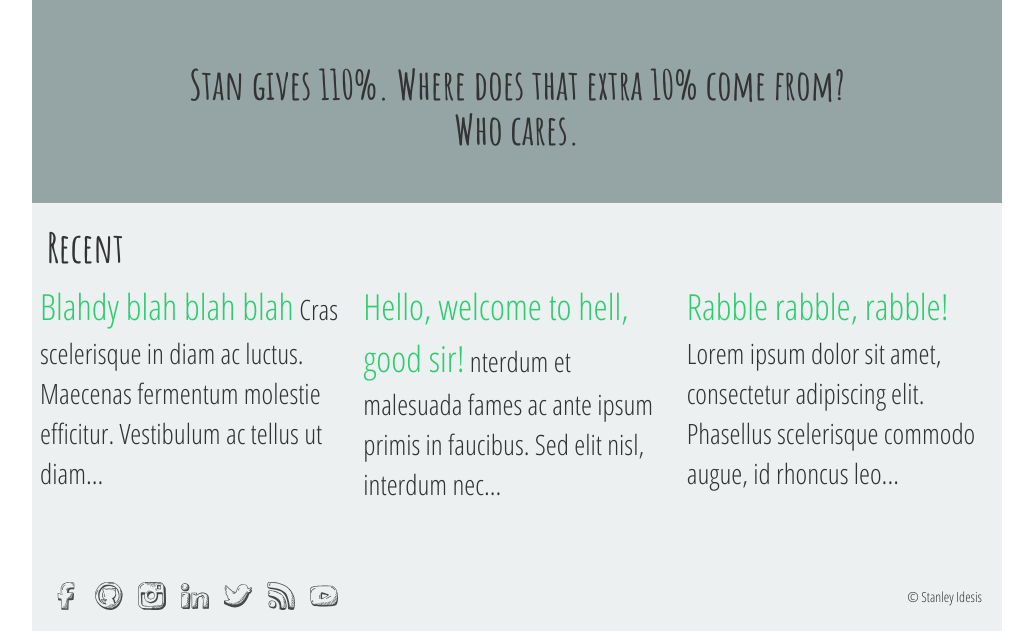
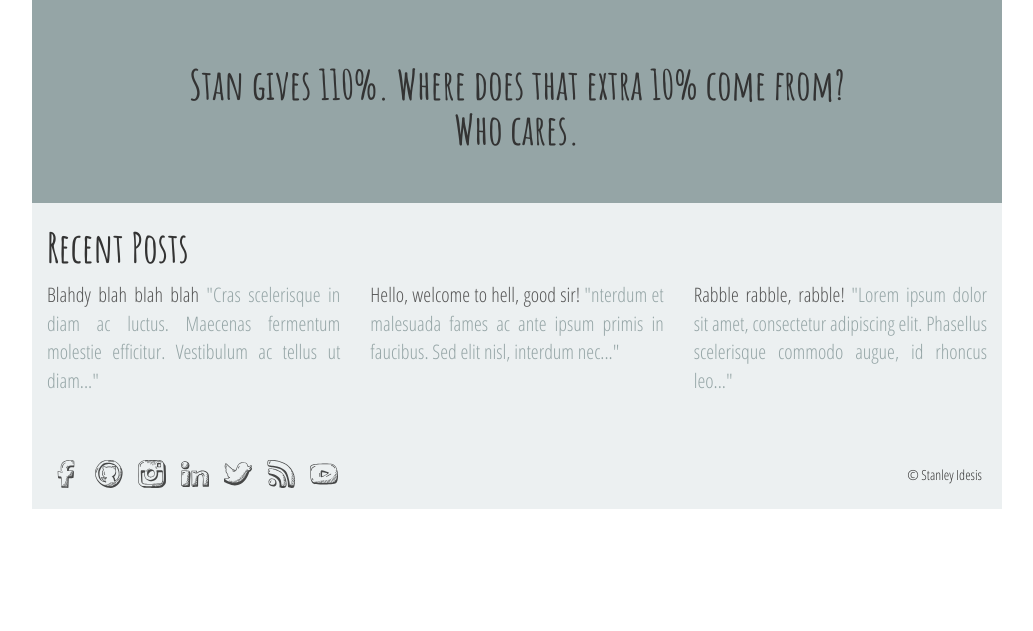
Before and after one commit to stanidesis/stanleyidesis.com, a Jekyll site: the page built from index.html, in a window 1280 px wide. Shown: the part 567-1198 px from the top of the page, without its empty margins (123-1156 px from the left). Built offline with Jekyll 4.4.1, drawn with Linux system fonts in a browser that asks for light colours; after the commit the page ends 1076 px from its top, so only the background shows below that.

Commit message:
I like how recent posts look now

```diff
--- a/_includes/recent_posts.html
+++ b/_includes/recent_posts.html
@@ -1,7 +1,9 @@
 <div class="recent_posts">
   {% for post in site.posts limit:3 %}
-  <div class="col-xs-12 col-sm-4 recent_blurb">
-    <p><a href="{{ post.url }}">{{ post.title }}</a> {{  post.excerpt | markdownify | strip_html | truncatewords: 15 }}</p>
-  </div>
+    <div class="col-xs-12 col-sm-4 recent_blurb">
+      <a href="{{ post.url }}">
+      <p class="text-justify"><span>{{ post.title }}</span> "{{  post.excerpt | markdownify | strip_html | truncatewords: 15 }}"</p>
+      </a>
+    </div>
   {% endfor %}
 </div>
--- a/_sass/_layout.scss
+++ b/_sass/_layout.scss
@@ -194,27 +194,38 @@ recent {
         }
     }
 
-    p:first-child {
-        font-size:          28px;
-        padding-bottom:     28px;
-        border-bottom:      3px solid transparent;
-        -webkit-transition: border-bottom 100ms ease-in;
-        -moz-transition:    border-bottom 100ms ease-in;
-        -o-transition:      border-bottom 100ms ease-in;
-        transition:         border-bottom 100ms ease-in;
+    a, a:hover {
+        color: $brand-color-text;
     }
 
-    p:first-child:hover {
-        border-bottom:  3px solid $brand-color-text;
+    p {
+        font-size:          20px;
+        height:             126px;
+        border-bottom:      3px solid transparent;
+        -webkit-transition: all 100ms ease-in;
+        -moz-transition:    all 100ms ease-in;
+        -o-transition:      all 100ms ease-in;
+        transition:         all 100ms ease-in;
+
+        @include media-min($screen-sm-min) {
+            height: 148px;
+        }
+    }
+
+    p:hover {
+        border-bottom: 3px solid $brand-color-text;
+    }
+
+    p span {
+        color: $gray;
     }
 
     .recent_blurb {
-        padding:       0 8px;
         margin-bottom: 16px;
-    }
 
-    a:first-child {
-        font-size: 36px;
+        @include media-min($screen-sm-min) {
+            margin-bottom: 0px;
+        }
     }
 }
 
--- a/index.html
+++ b/index.html
@@ -9,7 +9,7 @@ blurb_headline: "Stan gives 110%. Where does that extra 10% come from?<br>Who ca
 {% include blurb.html blurb_headline=page.blurb_headline %}
 <recent>
   <div class="container">
-    <h1>Recent</h1>
+    <h1>Recent Posts</h1>
     <div class="row">
       {% include recent_posts.html %}
     </div>
```
